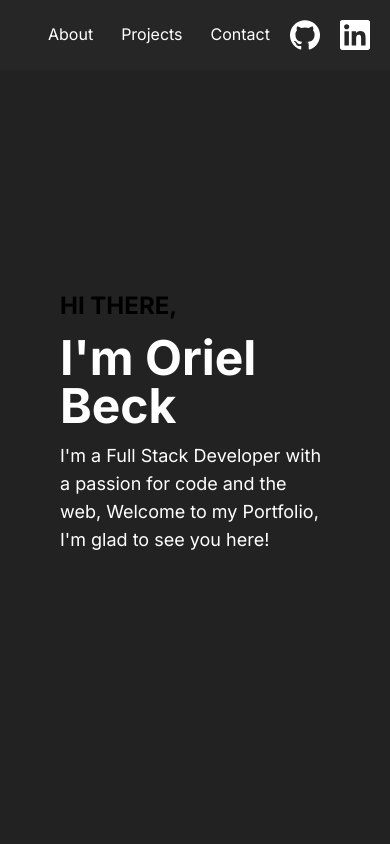
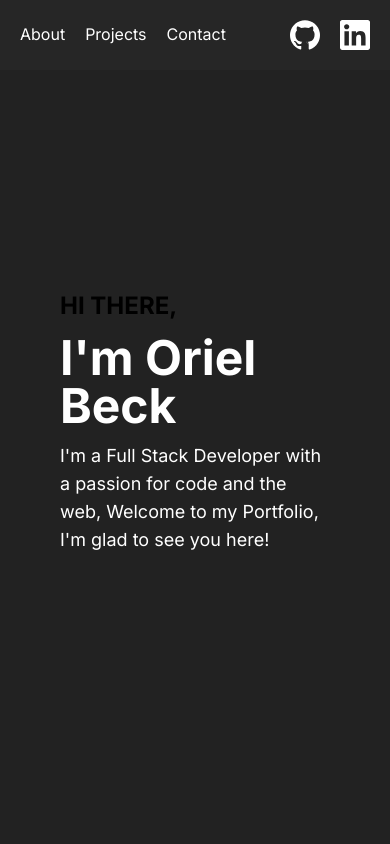
Before and after one commit to oriel-beck/portfolio, a Next.js app: page / in a window 390 px wide. Shown: the top 844 px of the page. Built offline with nearby package versions, Linux system fonts and the light colour scheme; no server answers.

Commit message:
fix spacing for very small screen sizes

```diff
--- a/app/_sections/header/header.tsx
+++ b/app/_sections/header/header.tsx
@@ -5,8 +5,8 @@ import './header.scss';
 export default function Header() {
     return (
         <header className="flex w-full flex-row fixed top-0 right-0" style={{ height: '70px', backgroundColor: 'rgba(40, 40, 40, 0.70)' }}>
-            <nav role='navigation' className='flex flex-row items-center ml-12'>
-                <ul className='flex flex-row justify-center space-x-7 text-white'>
+            <nav role='navigation' className='flex flex-row items-center ml-5 md:ml-12'>
+                <ul className='flex flex-row justify-center space-x-5 md:space-x-7 text-white'>
                     <li><a className='link' href="#about">About</a></li>
                     <li><a className='link' href="#projects">Projects</a></li>
                     <li><a className='link' href="#contact">Contact</a></li>
```
